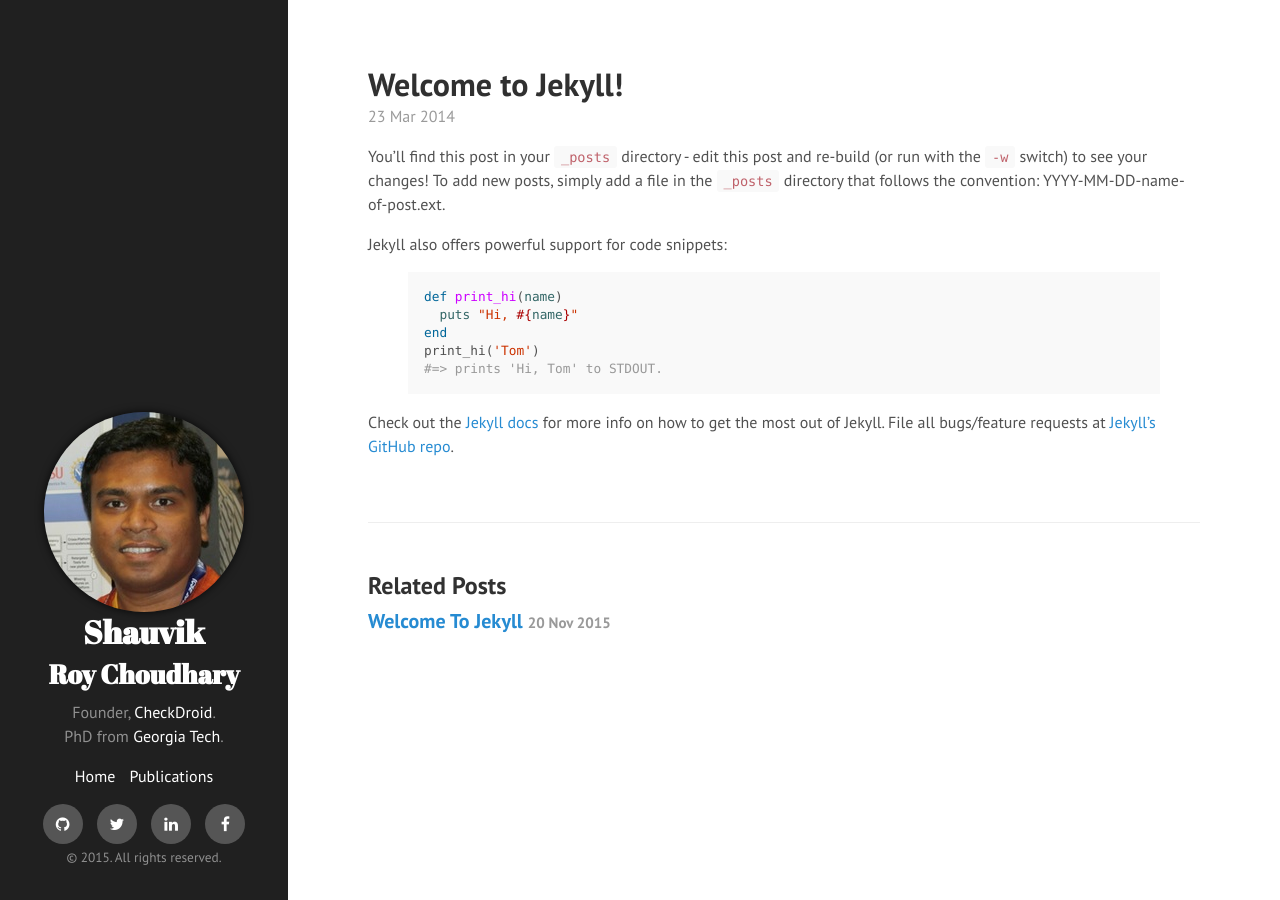
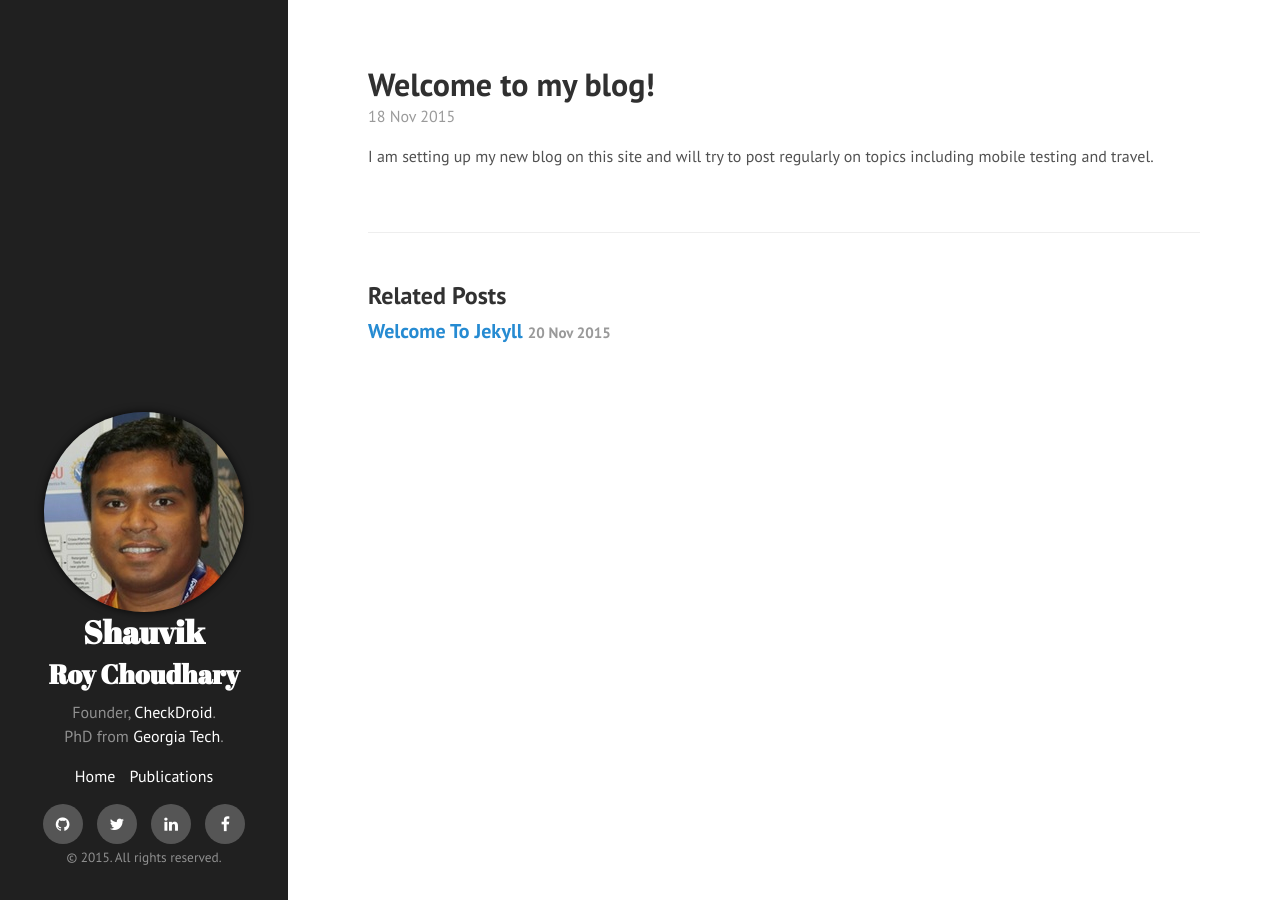
Before and after one commit to shauvik/shauvik.github.io, a Jekyll site: the page built from _posts/2014-03-23-welcome-to-jekyll.markdown, in a window 1280 px wide. Built offline with Jekyll 4.4.1, drawn with Linux system fonts in a browser that asks for light colours; nearby versions of some CDN libraries; Markdown is read by kramdown in place of the engine named in the settings.

Commit message:
Update 2014-03-23-welcome-to-jekyll.markdown

```diff
--- a/_posts/2014-03-23-welcome-to-jekyll.markdown
+++ b/_posts/2014-03-23-welcome-to-jekyll.markdown
@@ -1,10 +1,14 @@
 ---
 layout: post
-title:  "Welcome to Jekyll!"
-date:   2014-03-23 23:33:14
-categories: jekyll update
+title:  "Welcome to my blog!"
+date:   2015-11-18 23:33:14
+categories: personal
 ---
 
+I am setting up my new blog on this site and will try to post regularly on topics including mobile testing and travel.
+
+
+<!--
 You'll find this post in your `_posts` directory - edit this post and re-build (or run with the `-w` switch) to see your changes!
 To add new posts, simply add a file in the `_posts` directory that follows the convention: YYYY-MM-DD-name-of-post.ext.
 
@@ -22,3 +26,4 @@ Check out the [Jekyll docs][jekyll] for more info on how to get the most out of
 
 [jekyll-gh]: https://github.com/mojombo/jekyll
 [jekyll]:    http://jekyllrb.com
+-->
```
